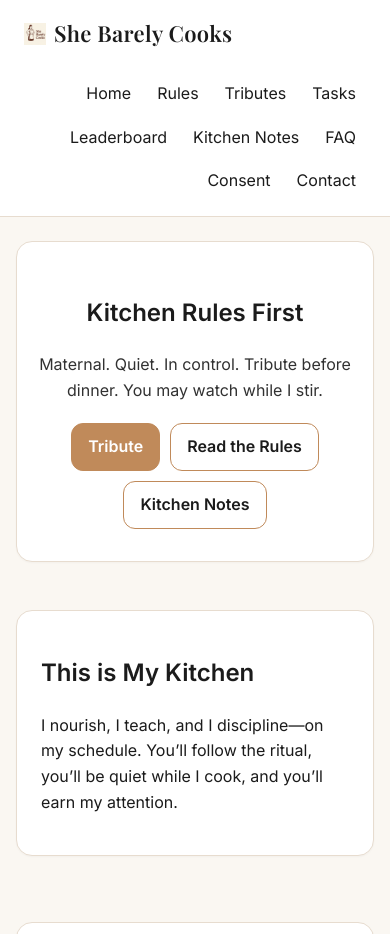
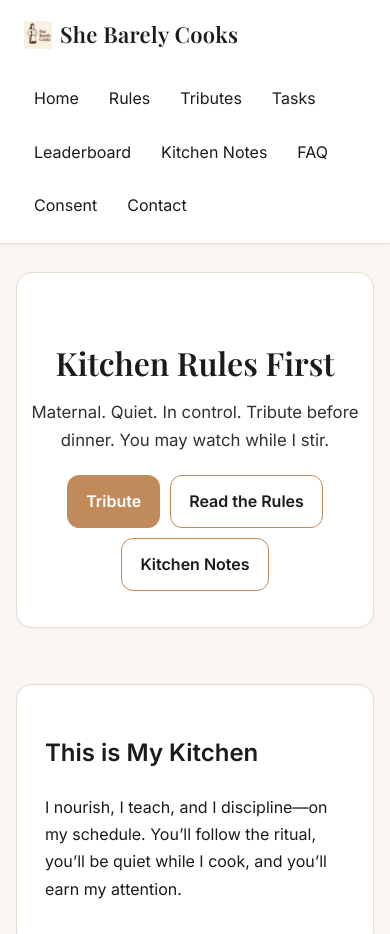
Before and after one commit to shebarelycooks/she-barely-cooks, a plain HTML site: page index.html in a window 390 px wide. Shown: the top 934 px of the page. Drawn offline with nearby package versions, Linux system fonts and the light colour scheme.

Commit message:
made changes to styles and logo

```diff
--- a/assets/css/style.css
+++ b/assets/css/style.css
@@ -4,12 +4,15 @@
   --accent: #c08a5a;
   --soft: #e7dccf;
   --card: #ffffff;
+  --focus: #b87742; /* higher contrast for focus outlines */
 }
 
 /* ------------------ */
 /* RESET & BASE STYLES */
 /* ------------------ */
-* {
+*,
+*::before,
+*::after {
   box-sizing: border-box;
 }
 
@@ -17,27 +20,44 @@ html,
 body {
   margin: 0;
   padding: 0;
+  scroll-behavior: smooth;
 }
 
 body {
   font-family: Inter, system-ui, -apple-system, Segoe UI, Roboto, sans-serif;
   background: var(--bg);
   color: var(--ink);
-  line-height: 1.6;
-  margin: 0;
-  padding: 0;
+  line-height: 1.7;
+  font-size: 16px;
+}
+
+/* Improve link and focus accessibility */
+a {
+  color: var(--accent);
+  text-decoration: none;
+  transition: color 0.2s ease, background 0.2s ease;
+}
+
+a:hover,
+a:focus {
+  color: var(--ink);
+}
+
+a:focus-visible {
+  outline: 2px solid var(--focus);
+  outline-offset: 3px;
+  border-radius: 4px;
 }
 
 /* ------------------ */
 /* LAYOUT WRAPPER */
 /* ------------------ */
 .wrap {
-  max-width: 1000px;
+  max-width: 1100px;
   margin: 0 auto;
-  padding: 0 24px; /* Added horizontal breathing space */
+  padding: 0 24px;
 }
 
-/* Adjust padding for smaller screens */
 @media (max-width: 720px) {
   .wrap {
     padding: 0 16px;
@@ -47,86 +67,89 @@ body {
 /* ------------------ */
 /* HEADER */
 /* ------------------ */
-.logo {
-  height: 36px;           /* slightly larger, balanced visually */
-  width: auto;
-  display: block;
-  object-fit: contain;
-}
-
-.logo:hover {
-  transform: scale(1.03);    /* subtle hover effect */
-}
-
-.brand {
-  display: flex;
-  align-items: center;
-  gap: 8px;                  /* smaller spacing between logo and text */
-  font-family: "Playfair Display", serif;
-  font-size: 22px;
-  font-weight: 600;
-  color: var(--ink);
-  text-decoration: none;
-}
 .site-header {
   border-bottom: 1px solid var(--soft);
   background: #fff;
   position: sticky;
   top: 0;
-  z-index: 50;
+  z-index: 100;
+  box-shadow: 0 1px 3px rgba(0, 0, 0, 0.05);
 }
 
 .site-header .wrap {
   display: flex;
   align-items: center;
   justify-content: space-between;
-  flex-wrap: nowrap;           /* 🟢 keeps everything on one line */
+  flex-wrap: nowrap;
   gap: 24px;
   padding: 16px 24px;
-  overflow-x: auto;            /* in case screen is very small */
+  overflow-x: auto;
+}
+
+.logo {
+  height: 36px;
+  width: auto;
+  display: block;
+  object-fit: contain;
+  transition: transform 0.2s ease;
+}
+
+.logo:hover {
+  transform: scale(1.04);
+}
+
+.brand {
+  display: flex;
+  align-items: center;
+  gap: 8px;
+  font-family: "Playfair Display", serif;
+  font-size: 22px;
+  font-weight: 600;
+  color: var(--ink);
+  letter-spacing: 0.3px;
+  text-decoration: none;
 }
 
 .site-nav {
   display: flex;
   align-items: center;
-  gap: 24px;                   /* even spacing between links */
-  flex-wrap: nowrap;           /* don't wrap */
+  gap: 24px;
+  flex-wrap: nowrap;
+  white-space: nowrap;
 }
 
 .site-nav a {
-  text-decoration: none;
+  font-weight: 500;
   color: var(--ink);
-  font-weight: 500;
-  padding: 8px 6px;
+  padding: 8px 10px;
   border-radius: 8px;
-  white-space: nowrap;         /* 🟢 prevents breaking mid-word */
 }
 
-.site-nav a:hover {
+.site-nav a:hover,
+.site-nav a:focus {
   background: var(--soft);
-}
-
-.brand {
-  font-family: "Playfair Display", serif;
-  font-size: 22px;
-  text-decoration: none;
-  color: var(--ink);
-  font-weight: 600;
-  letter-spacing: 0.3px;
 }
 
 /* ------------------ */
 /* HERO SECTION */
 /* ------------------ */
 .hero {
-  padding: 48px 0 28px;
+  padding: 56px 0 32px;
   text-align: center;
+}
+
+.hero h1 {
+  font-family: "Playfair Display", serif;
+  font-size: 2rem;
+  margin-bottom: 8px;
+  color: var(--ink);
 }
 
 .lead {
   opacity: 0.9;
   max-width: 700px;
   margin: 0 auto;
+  font-size: 1.05rem;
 }
 
 /* ------------------ */
@@ -136,14 +159,20 @@ body {
   background: var(--card);
   border: 1px solid var(--soft);
   border-radius: 16px;
-  padding: 24px;
-  margin: 24px 0;
-  box-shadow: 0 1px 2px rgba(0, 0, 0, 0.03);
+  padding: 28px;
+  margin: 28px 0;
+  box-shadow: 0 1px 3px rgba(0, 0, 0, 0.04);
+  transition: transform 0.2s ease, box-shadow 0.2s ease;
+}
+
+.card:hover {
+  transform: translateY(-2px);
+  box-shadow: 0 2px 6px rgba(0, 0, 0, 0.05);
 }
 
 .grid {
   display: grid;
-  gap: 18px;
+  gap: 20px;
 }
 
 .grid.two {
@@ -167,7 +196,7 @@ body {
 
 .cta {
   display: inline-block;
-  padding: 10px 16px;
+  padding: 12px 18px;
   border: 1px solid var(--accent);
   border-radius: 12px;
   text-decoration: none;
@@ -181,9 +210,12 @@ body {
   color: #fff;
 }
 
-.cta:hover {
-  opacity: 0.85;
+.cta:hover,
+.cta:focus {
+  opacity: 0.9;
   transform: translateY(-1px);
+  background: var(--accent);
+  color: #fff;
 }
 
 /* ------------------ */
@@ -197,26 +229,30 @@ body {
 .table {
   width: 100%;
   border-collapse: collapse;
+  border-radius: 10px;
+  overflow: hidden;
 }
 
 .table th,
 .table td {
   border-bottom: 1px solid var(--soft);
-  padding: 10px;
+  padding: 12px;
   text-align: left;
 }
 
 .table th {
   background: #fff9f4;
+  font-weight: 600;
 }
 
 /* ------------------ */
-/* SMALL DETAILS */
+/* NOTES, DETAILS, ETC */
 /* ------------------ */
 .note {
   font-size: 14px;
   opacity: 0.8;
   margin-top: 8px;
+  line-height: 1.5;
 }
 
 /* ------------------ */
@@ -224,17 +260,17 @@ body {
 /* ------------------ */
 .site-footer {
   border-top: 1px solid var(--soft);
-  padding: 28px 0;
+  padding: 32px 0;
   margin-top: 40px;
   background: #fff;
   text-align: center;
   font-size: 14px;
+  color: var(--ink);
   opacity: 0.9;
 }
 
 .site-footer a {
   color: var(--accent);
-  text-decoration: none;
 }
 
 .site-footer a:hover {
@@ -246,14 +282,7 @@ body {
 /* ------------------ */
 @media (max-width: 720px) {
   .logo {
-    height: 22px;
-  }
-
-  .site-nav {
-    display: flex;
-    flex-wrap: wrap;
-    gap: 6px;
-    justify-content: flex-end;
+    height: 28px;
   }
 
   .site-header .wrap {
@@ -261,12 +290,13 @@ body {
     align-items: flex-start;
   }
 
-  .site-nav a {
-    margin-left: 0;
-    padding: 6px 10px;
+  .site-nav {
+    flex-wrap: wrap;
+    gap: 10px;
+    justify-content: flex-start;
   }
 
   .hero {
-    padding: 32px 0;
+    padding: 36px 0;
   }
 }
```
Also changed, not shown: consent.html (+4 -1 lines), contact.html (+4 -1 lines), faq.html (+4 -1 lines), leaderboard.html (+4 -1 lines), notes.html (+4 -1 lines), privacy.html (+4 -1 lines), rules.html (+4 -1 lines), tasks.html (+4 -1 lines), tributes.html (+4 -1 lines).
